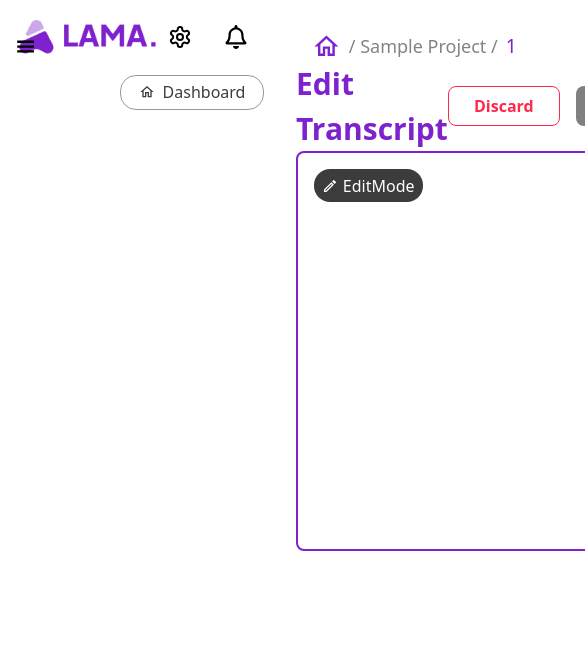
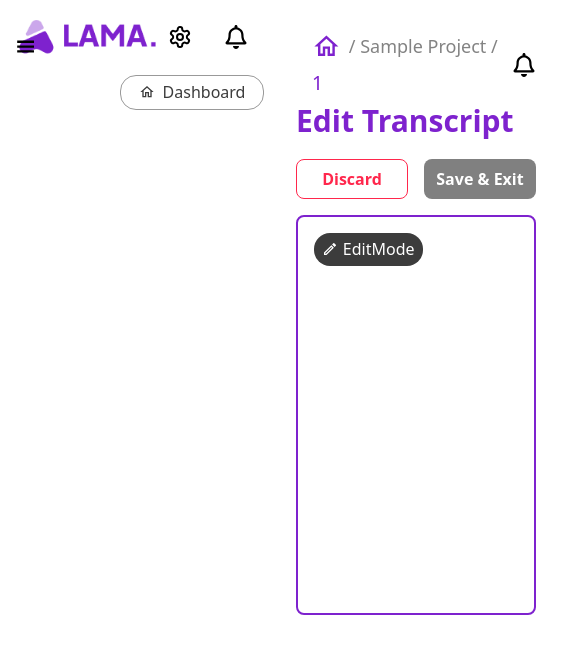
Before and after one commit to Adnan1O/lama-web, a Next.js app: page /dashboard/1/1 in a window 390 px wide. Shown: the top 654 px of the page, 585 px wide, since content can reach past the window. Built offline with nearby package versions, Linux system fonts and the light colour scheme; no server answers.

Commit message:
finishing off

```diff
--- a/src/app/dashboard/[id]/Topbar/Topbar.css
+++ b/src/app/dashboard/[id]/Topbar/Topbar.css
@@ -1,12 +1,14 @@
 .topbar{
     display: flex;
     align-items: center;
+
     justify-content: space-between;
 }
 .topbar .topbar-one{
     display: flex;
     align-items: center;
     gap: 0.5rem;
+    flex-wrap: wrap;
 }
 .topbar .topbar-one svg{
     font-size: 1.8rem;
--- a/src/app/dashboard/[id]/[transcript]/trans.css
+++ b/src/app/dashboard/[id]/[transcript]/trans.css
@@ -2,6 +2,7 @@
     display: flex;
     justify-content: space-between;
     align-items: center;
+    flex-wrap: wrap;
     max-width: 800px;
 }
 .trans-header .saveDiscard{
@@ -47,3 +48,10 @@
 .transcript-area  .edit-btn-active{
     background-color: #7E22CE;
 }
+@media (max-width:500px) {
+    .trans-header{
+       gap: 1rem;
+       padding-bottom: 1rem;
+}
+
+}
```
